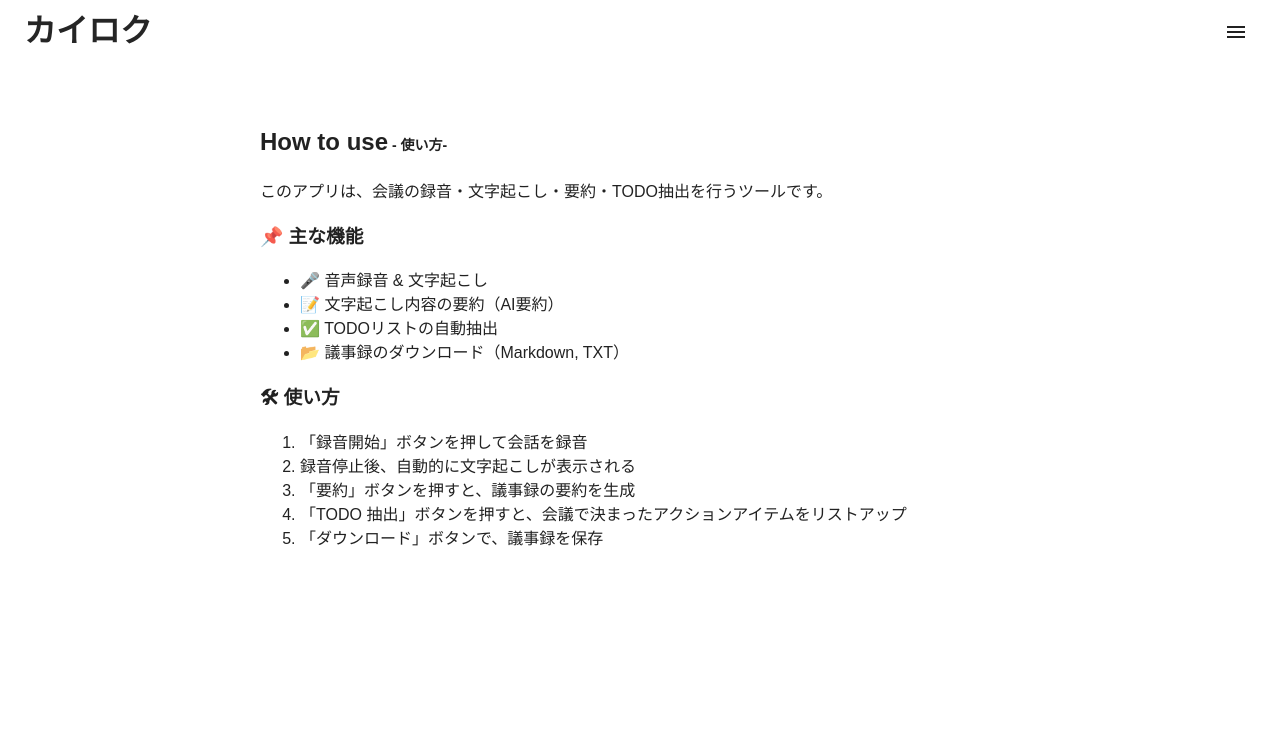
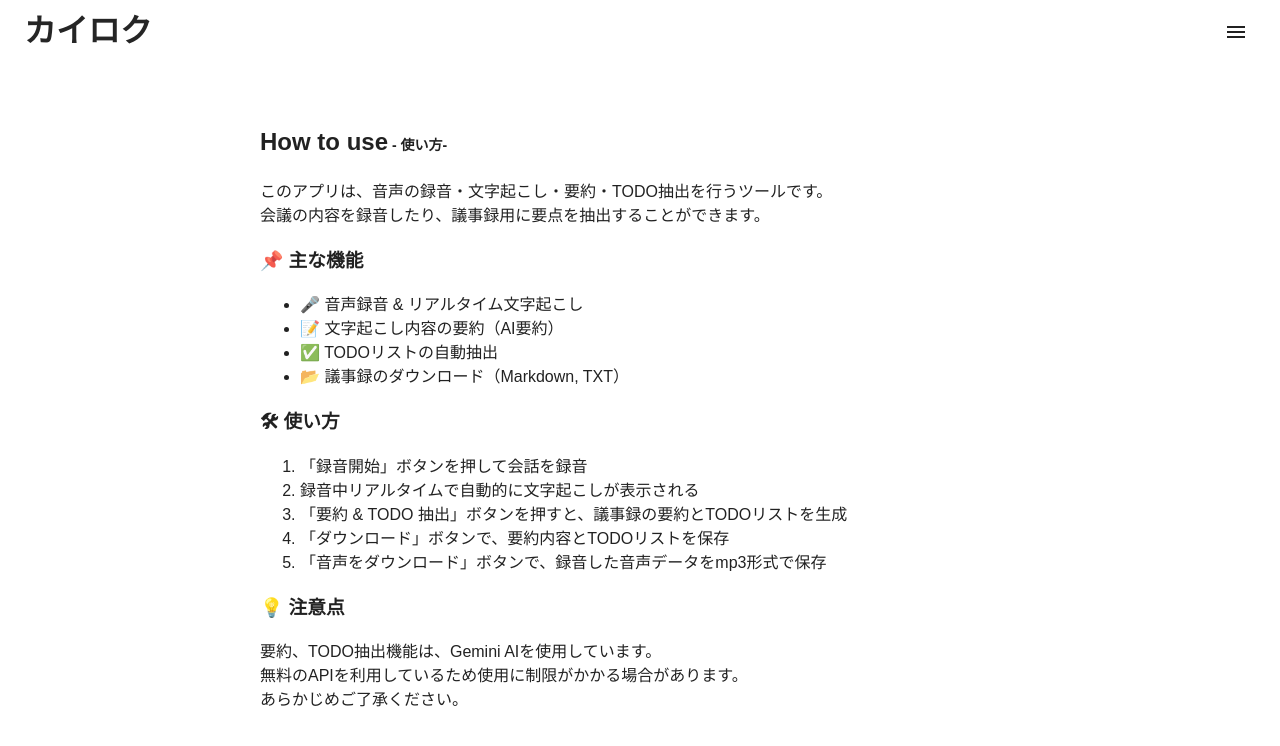
Before and after one commit to kunsuzuki/meeting-notes-app, a Next.js app: page /how-to-use in a window 1280 px wide. Shown: the top 746 px of the page. Built offline with nearby package versions, Linux system fonts and the light colour scheme.

Commit message:
使用方法修正

```diff
--- a/app/how-to-use/page.tsx
+++ b/app/how-to-use/page.tsx
@@ -9,11 +9,15 @@ const HowToUse = () => {
     <Header />
     <div style={{ maxWidth: '800px', margin: '20px auto', padding: '20px' }}>
       <h2 style={{ fontSize: '24px' }}>How to use<span style={{ fontSize: '14px' }}> - 使い方-</span></h2>
-      <p>このアプリは、会議の録音・文字起こし・要約・TODO抽出を行うツールです。</p>
+      <p>
+        このアプリは、音声の録音・文字起こし・要約・TODO抽出を行うツールです。<br/>
+        会議の内容を録音したり、議事録用に要点を抽出することができます。<br />
+
+      </p>
 
       <h3>📌 主な機能</h3>
       <ul>
-        <li>🎤 音声録音 & 文字起こし</li>
+        <li>🎤 音声録音 & リアルタイム文字起こし</li>
         <li>📝 文字起こし内容の要約（AI要約）</li>
         <li>✅ TODOリストの自動抽出</li>
         <li>📂 議事録のダウンロード（Markdown, TXT）</li>
@@ -22,11 +26,18 @@ const HowToUse = () => {
       <h3>🛠 使い方</h3>
       <ol>
         <li>「録音開始」ボタンを押して会話を録音</li>
-        <li>録音停止後、自動的に文字起こしが表示される</li>
-        <li>「要約」ボタンを押すと、議事録の要約を生成</li>
-        <li>「TODO 抽出」ボタンを押すと、会議で決まったアクションアイテムをリストアップ</li>
-        <li>「ダウンロード」ボタンで、議事録を保存</li>
+        <li>録音中リアルタイムで自動的に文字起こしが表示される</li>
+        <li>「要約 & TODO 抽出」ボタンを押すと、議事録の要約とTODOリストを生成</li>
+        <li>「ダウンロード」ボタンで、要約内容とTODOリストを保存</li>
+        <li>「音声をダウンロード」ボタンで、録音した音声データをmp3形式で保存</li>
       </ol>
+
+    <h3>💡 注意点</h3>
+        <p>
+          要約、TODO抽出機能は、Gemini AIを使用しています。<br />
+          無料のAPIを利用しているため使用に制限がかかる場合があります。<br />
+          あらかじめご了承ください。
+        </p>
     </div>
     </>
   );
```
